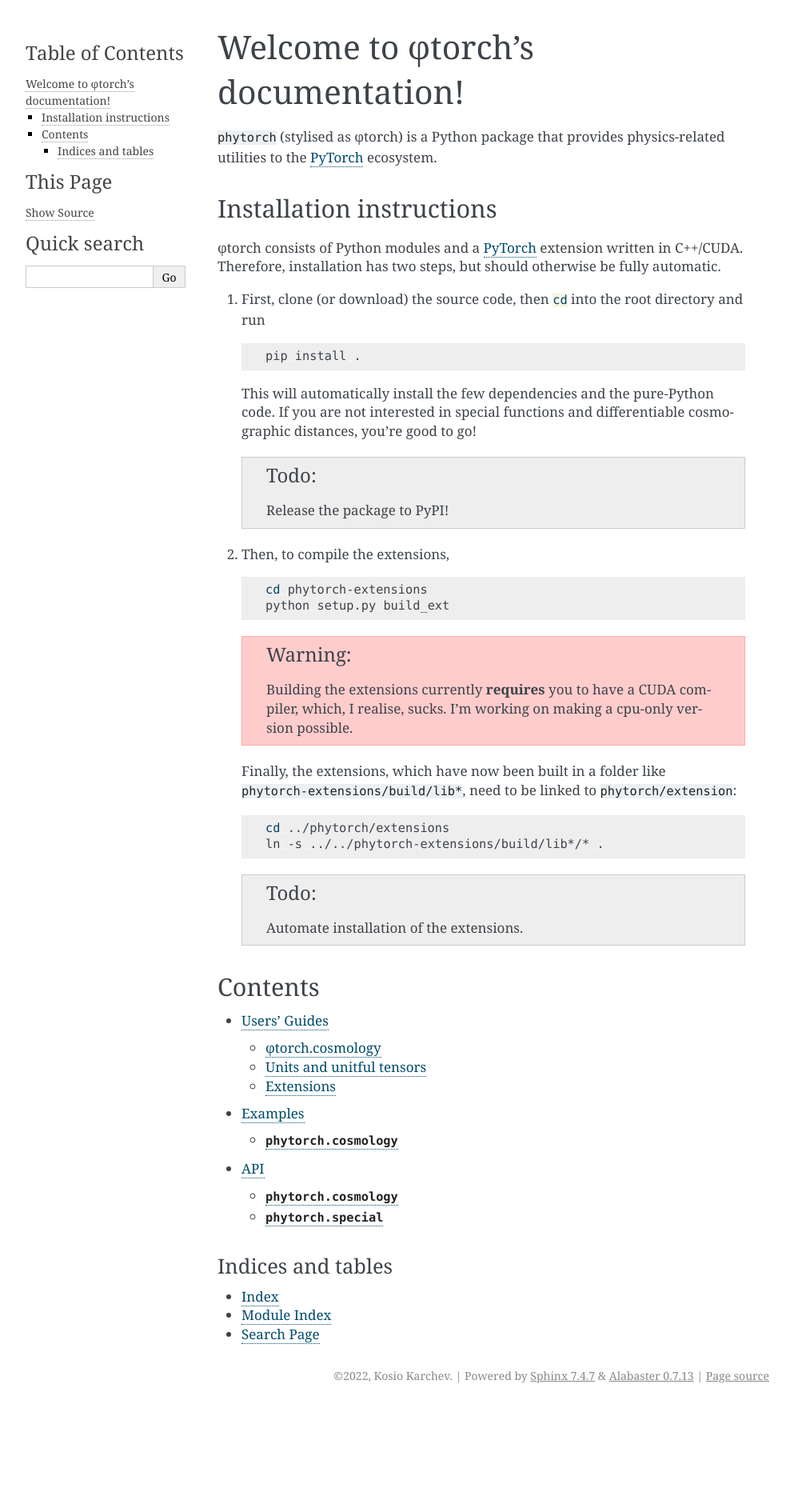
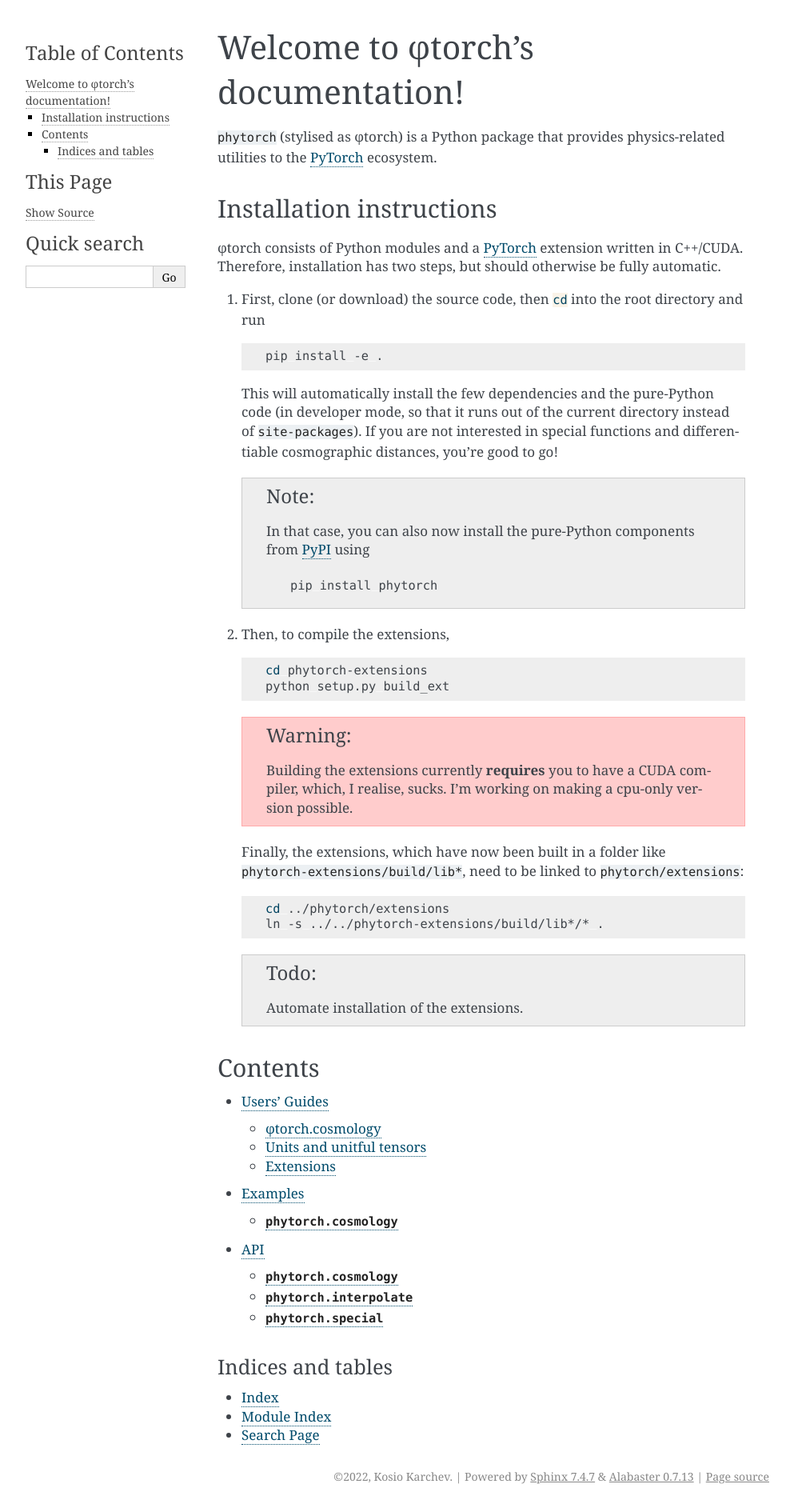
Before and after one commit to kosiokarchev/phytorch, a Sphinx documentation site: the page built from docs/source/index.rst, in a window 1280 px wide. Shown: the whole page at 80% size, without its empty margins (148-1141 px from the left). Built offline with Sphinx 7.4.7, drawn with Linux system fonts in a browser that asks for light colours; before the commit the page ends 1759 px from its top, so only the background shows below that.

Commit message:
interpolate docs; update landing page

```diff
--- a/docs/source/api/index.rst
+++ b/docs/source/api/index.rst
@@ -4,4 +4,5 @@ API
 .. toctree::
 
    cosmology
+   interpolate
    special
--- a/docs/source/index.rst
+++ b/docs/source/index.rst
@@ -23,15 +23,22 @@ automatic.
 
    .. code-block::
 
-      pip install .
+      pip install -e .
 
-   This will automatically install the few dependencies and the pure-|Python| code.
-   If you are not interested in special functions and differentiable
-   cosmographic distances, you're good to go!
+   This will automatically install the few dependencies and the pure-|Python|
+   code (in developer mode, so that it runs out of the current directory
+   instead of ``site-packages``). If you are not interested in special
+   functions and differentiable cosmographic distances, you're good to go!
 
-   .. todo::
+   .. note::
 
-      Release the package to PyPI!
+      In that case, you can also now install the pure-Python components from
+      `PyPI <https://pypi.org/project/phytorch/>`_ using
+
+      .. code-block::
+
+         pip install phytorch
+
 #. Then, to compile the extensions,
 
    .. code-block::
@@ -46,7 +53,7 @@ automatic.
 
    Finally, the extensions, which have now been built in a folder like
    ``phytorch-extensions/build/lib*``, need to be linked to
-   ``phytorch/extension``::
+   ``phytorch/extensions``::
 
       cd ../phytorch/extensions
       ln -s ../../phytorch-extensions/build/lib*/* .
```
Also changed, not shown: docs/source/api/interpolate.rst (added, +10 -0 lines).
